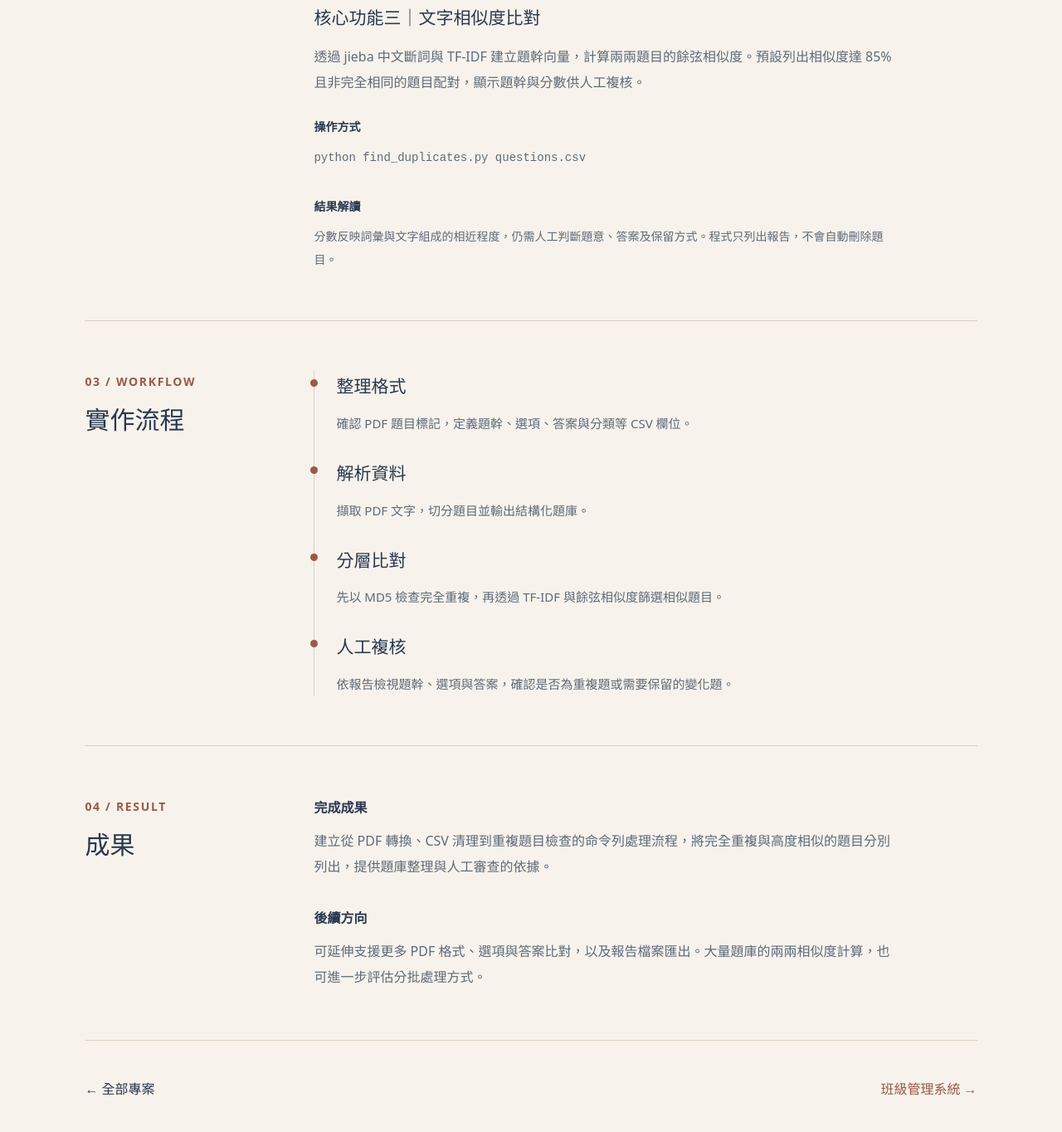
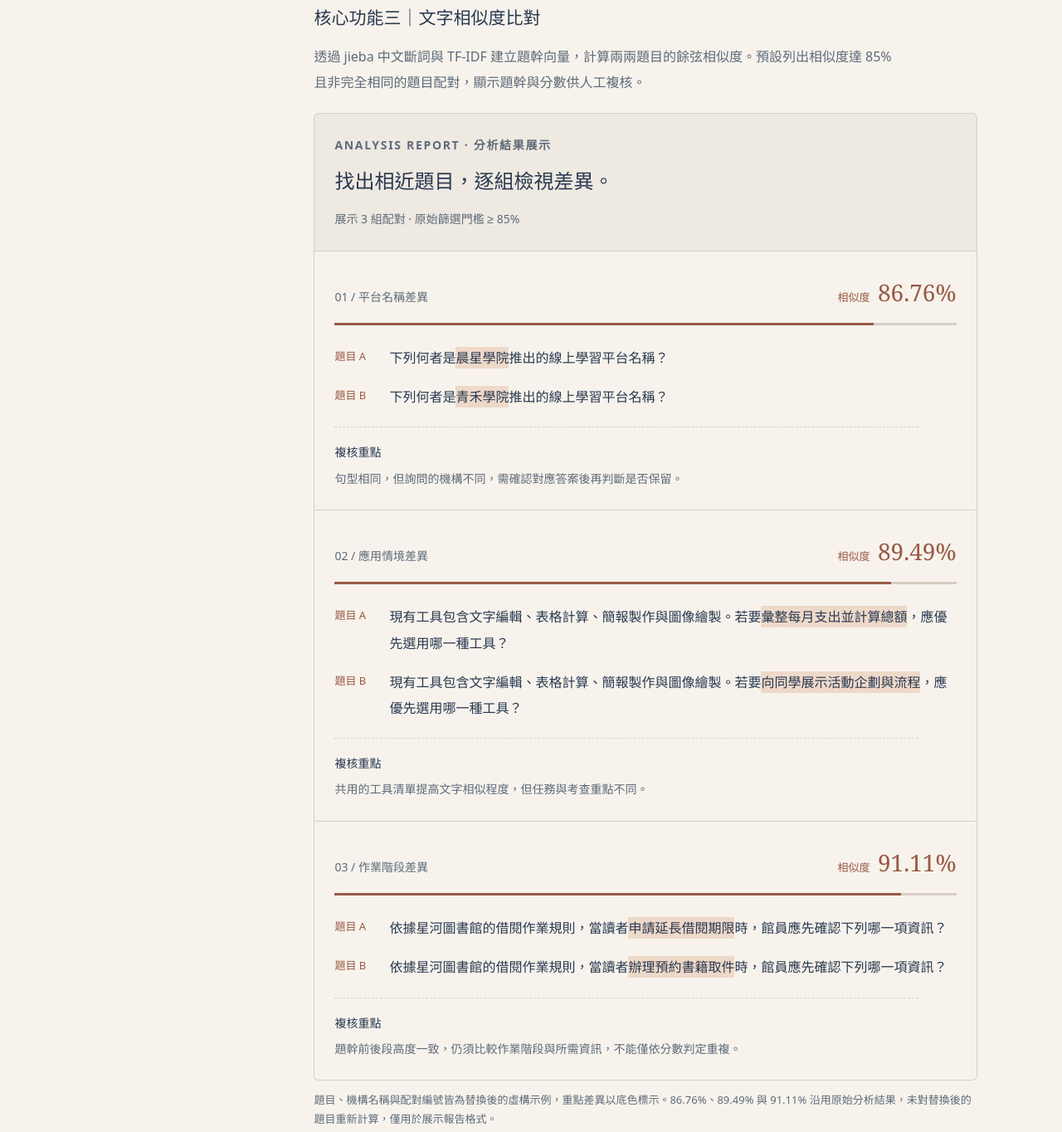
Before and after one commit to pheeb-lang/pheeb.github.io, a plain HTML site: page question-review.html in a window 1280 px wide. Shown: the part 2219-3583 px from the top of the page at 83% size. Drawn offline with Linux system fonts and the light colour scheme.

Commit message:
Show anonymized question similarity analysis examples

```diff
--- /dev/null
+++ b/question-review.css
@@ -0,0 +1,25 @@
+.similarity-report { overflow-wrap: anywhere; }
+.report-header { padding: 24px; background: #eee9e1; border: 1px solid var(--line); border-radius: 6px 6px 0 0; }
+.report-header h4 { margin: 12px 0; font-family: var(--serif); font-size: 24px; font-weight: 500; line-height: 1.6; }
+.report-header p:last-child { font-size: 14px; }
+.similarity-pairs { list-style: none; margin: 0; padding: 0; border-inline: 1px solid var(--line); border-bottom: 1px solid var(--line); border-radius: 0 0 6px 6px; }
+.similarity-pair { padding: 24px; }
+.similarity-pair + .similarity-pair { border-top: 1px solid var(--line); }
+.pair-heading { display: flex; flex-wrap: wrap; justify-content: space-between; align-items: baseline; gap: 8px 20px; }
+.pair-heading h5 { margin: 0; color: var(--muted); font-size: 14px; font-weight: 500; }
+.similarity-score { color: var(--accent); font-size: 13px; white-space: nowrap; }
+.similarity-score strong { margin-left: 6px; font-family: Georgia, serif; font-size: 28px; font-weight: 400; font-variant-numeric: tabular-nums; }
+.score-track { height: 3px; margin: 12px 0 24px; background: var(--line); }
+.score-track span { display: block; height: 100%; background: var(--accent); }
+.question-pair { display: grid; gap: 16px; margin: 0; }
+.question-pair > div { display: grid; grid-template-columns: 54px minmax(0, 1fr); gap: 12px; }
+.question-pair dt { padding-top: 2px; color: var(--accent); font-size: 13px; }
+.question-pair dd { margin: 0; line-height: 1.95; }
+.question-pair mark { padding-block: 2px; color: var(--ink); background: #eed9c9; box-decoration-break: clone; -webkit-box-decoration-break: clone; }
+.similarity-pair .review-note { margin-top: 20px; padding-top: 16px; border-top: 1px dashed var(--line); font-size: 14px; }
+.review-note strong { display: block; margin-bottom: 4px; color: var(--ink); font-weight: 500; }
+@media (max-width: 720px) {
+  .report-header, .similarity-pair { padding: 20px 16px; }
+  .report-header h4 { font-size: 21px; }
+  .question-pair > div { grid-template-columns: 1fr; gap: 4px; }
+}
--- a/question-review.html
+++ b/question-review.html
@@ -7,6 +7,7 @@
   <meta name="description" content="題庫整理與重複檢查工具作品介紹：PDF 題庫轉換、文字相似度比對與實作流程。">
   <title>題庫整理與重複檢查工具｜我的作品集</title>
   <link rel="stylesheet" href="project-detail.css">
+  <link rel="stylesheet" href="question-review.css">
 </head>
 <body id="top">
   <header class="container header-inner">
@@ -66,6 +67,43 @@
         <article class="feature">
           <h3>核心功能三｜文字相似度比對</h3>
           <p>透過 jieba 中文斷詞與 TF-IDF 建立題幹向量，計算兩兩題目的餘弦相似度。預設列出相似度達 85% 且非完全相同的題目配對，顯示題幹與分數供人工複核。</p>
+          <figure class="similarity-report" id="analysis-results" aria-labelledby="report-title" aria-describedby="report-caption">
+            <header class="report-header">
+              <p class="eyebrow">ANALYSIS REPORT · 分析結果展示</p>
+              <h4 id="report-title">找出相近題目，逐組檢視差異。</h4>
+              <p>展示 3 組配對 · 原始篩選門檻 ≥ 85%</p>
+            </header>
+            <ol class="similarity-pairs">
+              <li class="similarity-pair">
+                <div class="pair-heading"><h5>01 / 平台名稱差異</h5><span class="similarity-score">相似度 <strong>86.76%</strong></span></div>
+                <div class="score-track" aria-hidden="true"><span style="width: 86.76%"></span></div>
+                <dl class="question-pair">
+                  <div><dt>題目 A</dt><dd>下列何者是<mark>晨星學院</mark>推出的線上學習平台名稱？</dd></div>
+                  <div><dt>題目 B</dt><dd>下列何者是<mark>青禾學院</mark>推出的線上學習平台名稱？</dd></div>
+                </dl>
+                <p class="review-note"><strong>複核重點</strong>句型相同，但詢問的機構不同，需確認對應答案後再判斷是否保留。</p>
+              </li>
+              <li class="similarity-pair">
+                <div class="pair-heading"><h5>02 / 應用情境差異</h5><span class="similarity-score">相似度 <strong>89.49%</strong></span></div>
+                <div class="score-track" aria-hidden="true"><span style="width: 89.49%"></span></div>
+                <dl class="question-pair">
+                  <div><dt>題目 A</dt><dd>現有工具包含文字編輯、表格計算、簡報製作與圖像繪製。若要<mark>彙整每月支出並計算總額</mark>，應優先選用哪一種工具？</dd></div>
+                  <div><dt>題目 B</dt><dd>現有工具包含文字編輯、表格計算、簡報製作與圖像繪製。若要<mark>向同學展示活動企劃與流程</mark>，應優先選用哪一種工具？</dd></div>
+                </dl>
+                <p class="review-note"><strong>複核重點</strong>共用的工具清單提高文字相似程度，但任務與考查重點不同。</p>
+              </li>
+              <li class="similarity-pair">
+                <div class="pair-heading"><h5>03 / 作業階段差異</h5><span class="similarity-score">相似度 <strong>91.11%</strong></span></div>
+                <div class="score-track" aria-hidden="true"><span style="width: 91.11%"></span></div>
+                <dl class="question-pair">
+                  <div><dt>題目 A</dt><dd>依據星河圖書館的借閱作業規則，當讀者<mark>申請延長借閱期限</mark>時，館員應先確認下列哪一項資訊？</dd></div>
+                  <div><dt>題目 B</dt><dd>依據星河圖書館的借閱作業規則，當讀者<mark>辦理預約書籍取件</mark>時，館員應先確認下列哪一項資訊？</dd></div>
+                </dl>
+                <p class="review-note"><strong>複核重點</strong>題幹前後段高度一致，仍須比較作業階段與所需資訊，不能僅依分數判定重複。</p>
+              </li>
+            </ol>
+            <figcaption id="report-caption">題目、機構名稱與配對編號皆為替換後的虛構示例，重點差異以底色標示。86.76%、89.49% 與 91.11% 沿用原始分析結果，未對替換後的題目重新計算，僅用於展示報告格式。</figcaption>
+          </figure>
           <dl class="summary-list feature-notes">
             <div><dt>操作方式</dt><dd><code>python find_duplicates.py questions.csv</code></dd></div>
             <div><dt>結果解讀</dt><dd>分數反映詞彙與文字組成的相近程度，仍需人工判斷題意、答案及保留方式。程式只列出報告，不會自動刪除題目。</dd></div>
```
